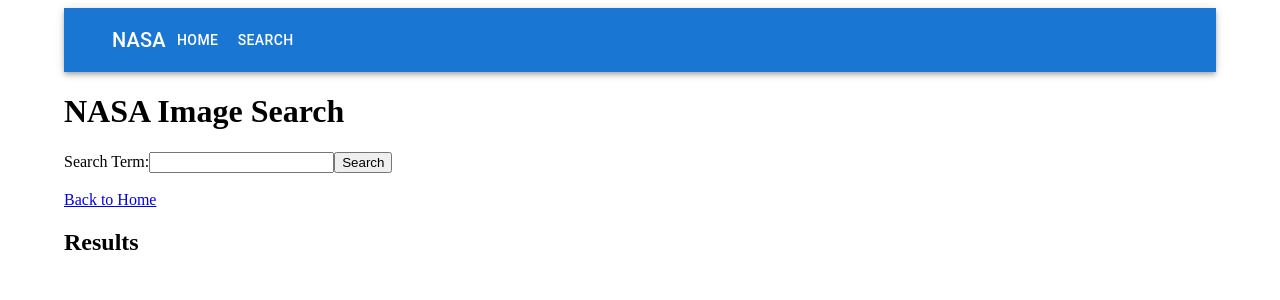
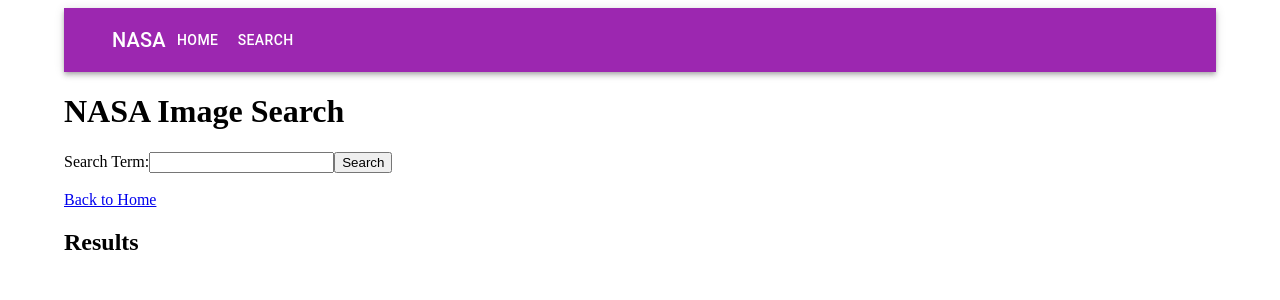
Before and after one commit to aniqaqill/nasa, a React (Create React App) app: page /search in a window 1280 px wide. Shown: the top 300 px of the page. Built offline with nearby package versions, Linux system fonts and the light colour scheme.

Commit message:
Fix index

```diff
--- a/public/index.html
+++ b/public/index.html
@@ -9,35 +9,10 @@
       name="description"
       content="Web site created using create-react-app"
     />
-    <link rel="apple-touch-icon" href="%PUBLIC_URL%/logo192.png" />
-    <!--
-      manifest.json provides metadata used when your web app is installed on a
-      user's mobile device or desktop. See https://developers.google.com/web/fundamentals/web-app-manifest/
-    -->
-    <link rel="manifest" href="%PUBLIC_URL%/manifest.json" />
-    <!--
-      Notice the use of %PUBLIC_URL% in the tags above.
-      It will be replaced with the URL of the `public` folder during the build.
-      Only files inside the `public` folder can be referenced from the HTML.
-
-      Unlike "/favicon.ico" or "favicon.ico", "%PUBLIC_URL%/favicon.ico" will
-      work correctly both with client-side routing and a non-root public URL.
-      Learn how to configure a non-root public URL by running `npm run build`.
-    -->
     <title>Nasa Power App</title>
   </head>
   <body>
     <noscript>You need to enable JavaScript to run this app.</noscript>
     <div id="root"></div>
-    <!--
-      This HTML file is a template.
-      If you open it directly in the browser, you will see an empty page.
-
-      You can add webfonts, meta tags, or analytics to this file.
-      The build step will place the bundled scripts into the <body> tag.
-
-      To begin the development, run `npm start` or `yarn start`.
-      To create a production bundle, use `npm run build` or `yarn build`.
-    -->
   </body>
 </html>
--- a/src/components/navbar/index.js
+++ b/src/components/navbar/index.js
@@ -6,7 +6,7 @@
 
 function Navbar() {
   return (
-    <AppBar position="static">
+    <AppBar position="static" color="secondary">
       <Container maxWidth="lg">
         <Toolbar>
           <Typography variant="h6">NASA</Typography>
```
